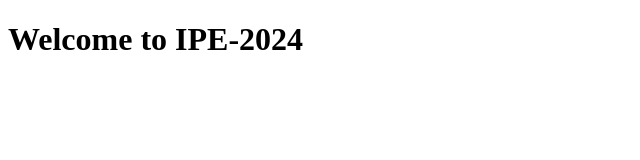
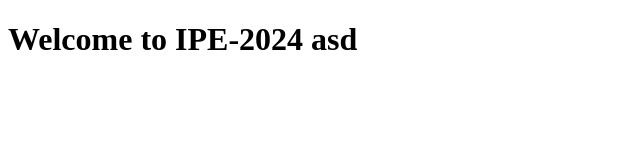
Before and after one commit to Wathrak/midterm-ipe-2024, a plain HTML site: page index.html in a window 1280 px wide. Shown: the full height of the page, 0-640 px from the left. Drawn offline with Linux system fonts and the light colour scheme.

Commit message:
Update index.html

```diff
--- a/index.html
+++ b/index.html
@@ -1,4 +1,6 @@
 <!DOCTYPE html>
 <head>
-    <h1>Welcome to IPE-2024 </h1>
+    <h1>Welcome to IPE-2024
+        asd
+    </h1>
 </head>
```
